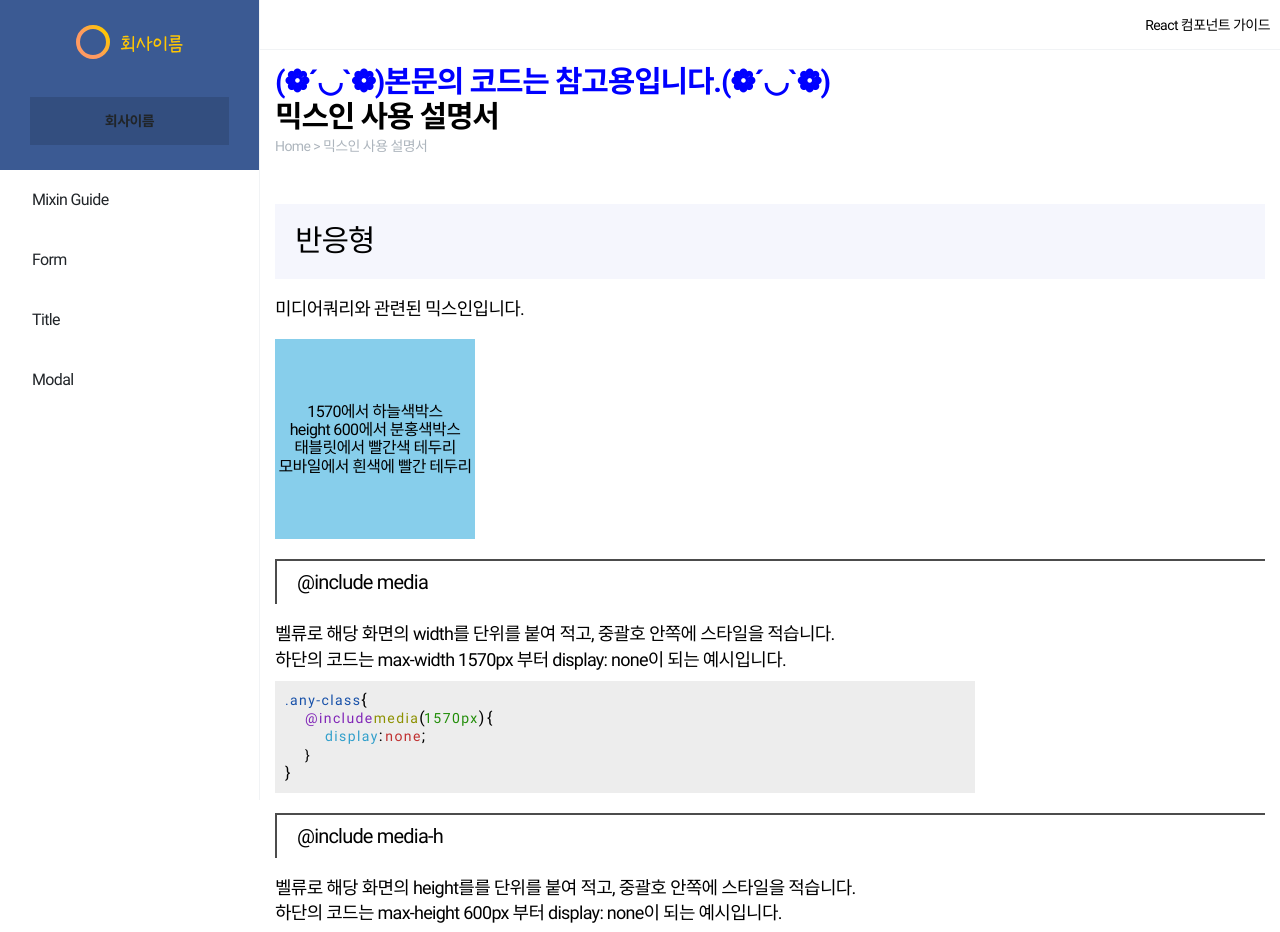
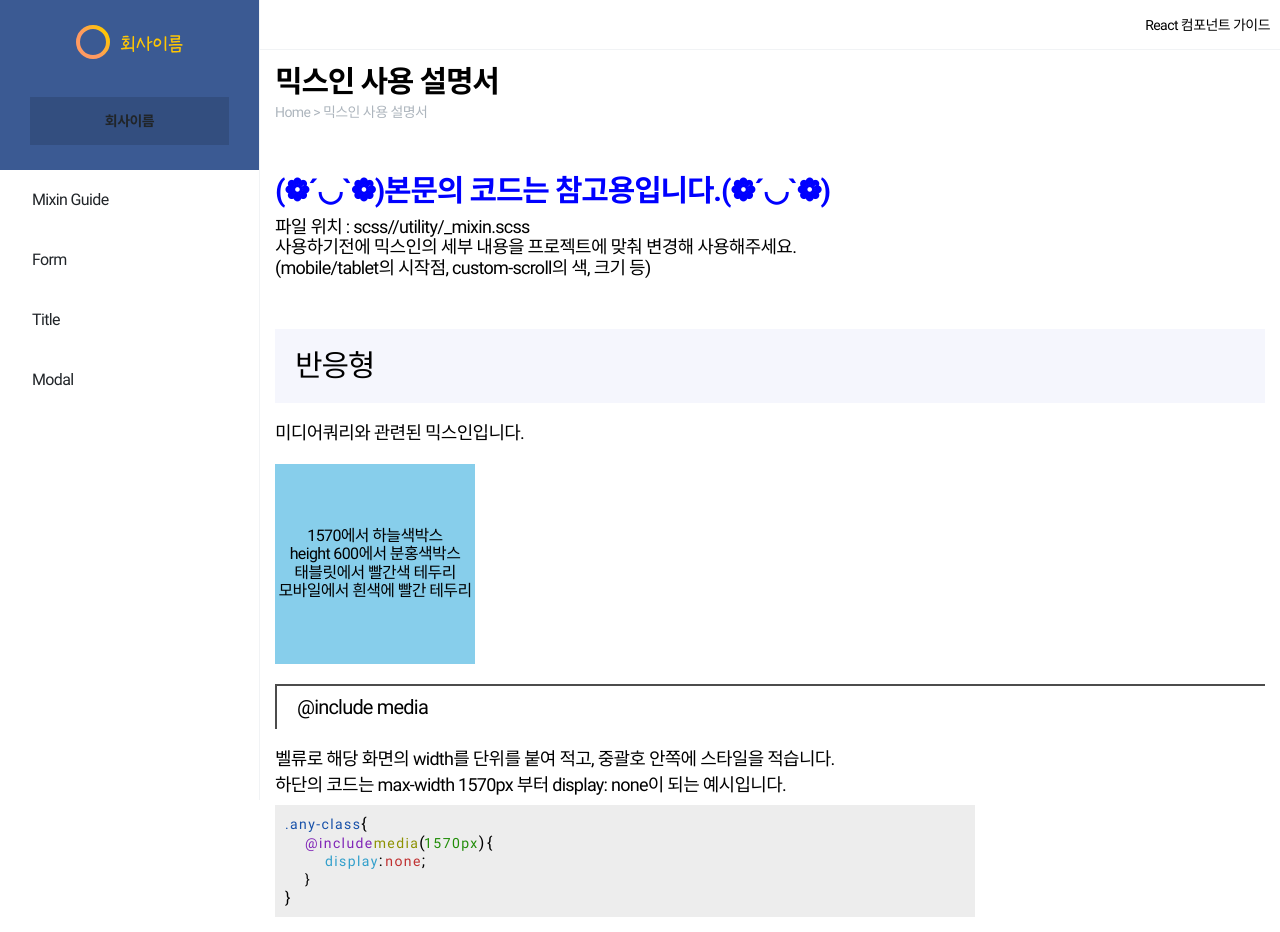
Before and after one commit to RAD-PUB/React_Guide, a React (Vite) app: page /mixin in a window 1280 px wide. Shown: the top 932 px of the page. Built offline with nearby package versions, Linux system fonts and the light colour scheme.

Commit message:
key 오타 수정 및 상단 설명 추가

```diff
--- a/src/assets/scss/mixinGuide.scss
+++ b/src/assets/scss/mixinGuide.scss
@@ -8,6 +8,8 @@
 
 // component container style
 .component-warning {
+  margin-top: 50px;
+  line-height: 1.4;
   font-weight: 900;
   font-size: 30px;
   color: #00f;
--- a/src/pages/MixinGuide.jsx
+++ b/src/pages/MixinGuide.jsx
@@ -3,11 +3,16 @@ import '../assets/scss/mixinGuide.scss'
 const MixinGuide = () => {
     return (
         <>
-          <p className="component-warning">
-            (❁´◡`❁)본문의 코드는 참고용입니다.(❁´◡`❁)
-          </p>
           <h2 className="main-ttl">믹스인 사용 설명서</h2>
           <p className="page-breadcrumb">Home &gt; 믹스인 사용 설명서</p>
+          <p className="component-warning">
+            (❁´◡`❁)본문의 코드는 참고용입니다.(❁´◡`❁)<br />
+          </p>
+          <div className="component-desc">
+            파일 위치 : scss//utility/_mixin.scss<br />
+            사용하기전에 믹스인의 세부 내용을 프로젝트에 맞춰 변경해 사용해주세요.<br />
+            (mobile/tablet의 시작점, custom-scroll의 색, 크기 등)
+          </div>
 
           {/* =================== START media query =================== */}
           <section className="component-container">
@@ -50,7 +55,7 @@ const MixinGuide = () => {
             <article className="mixin-wrapper">
               <h3 className="component-sub-ttl">@include media-h</h3>
               <div className="component-desc">
-                벨류로 해당 화면의 height를를 단위를 붙여 적고, 중괄호 안쪽에 스타일을
+                벨류로 해당 화면의 height를 단위를 붙여 적고, 중괄호 안쪽에 스타일을
                 적습니다.
               </div>
               <div className="component-desc">
@@ -193,7 +198,7 @@ const MixinGuide = () => {
             <article className="mixin-wrapper">
               <h3 className="component-sub-ttl">@include flex</h3>
               <div className="component-desc">
-                기본값은 display: flex. 벨류이 display로 리턴됩니다.
+                기본값은 display: flex.
               </div>
               <div className="component-desc">
                 flex관련 스타일은 중괄호 안쪽에 적습니다.
@@ -233,7 +238,7 @@ const MixinGuide = () => {
             <article className="mixin-wrapper">
               <h3 className="component-sub-ttl">@include flex-col</h3>
               <div className="component-desc">
-                flex의 방향이 column일 경우 사용합니다. 벨류는 위와같이 display로 리턴됩니다.
+                flex의 방향이 column일 경우 사용합니다.
               </div>
               <div className="component-desc">
                 flex관련 스타일은 중괄호 안쪽에 적습니다.
@@ -275,7 +280,7 @@ const MixinGuide = () => {
                 flex의 축 정렬을 정의합니다.
               </div>
               <div className="component-desc">
-                align-items / justift-content 순으로 적습니다.
+                align-items, justift-content 순으로 적습니다.
               </div>
               <div className="ex-flex ex5">
                 <div>box1</div>
@@ -756,7 +761,7 @@ const MixinGuide = () => {
             <article className="mixin-wrapper">
               <h3 className="component-sub-ttl">@include remove-ellipse</h3>
               <div className="component-desc">
-                믹스인설명하기
+                내용 더보기 버튼같이 한 화면에서 문단 말줄임표를 없애는 경우 사용합니다.
               </div>
               <div className="ex-t ex9-1">Lorem ipsum dolor sit amet, consectetur adipiscing elit, sed do eiusmod tempor incididunt ut labore et dolore magna aliqua. Ut enim ad minim veniam, quis nostrud exercitation ullamco laboris nisi ut aliquip ex ea commodo consequat. Duis aute irure dolor in reprehenderit in voluptate velit esse cillum dolore eu fugiat nulla pariatur. Excepteur sint occaecat cupidatat non proident, sunt in culpa qui officia deserunt mollit anim id est laborum.</div>
 
```
